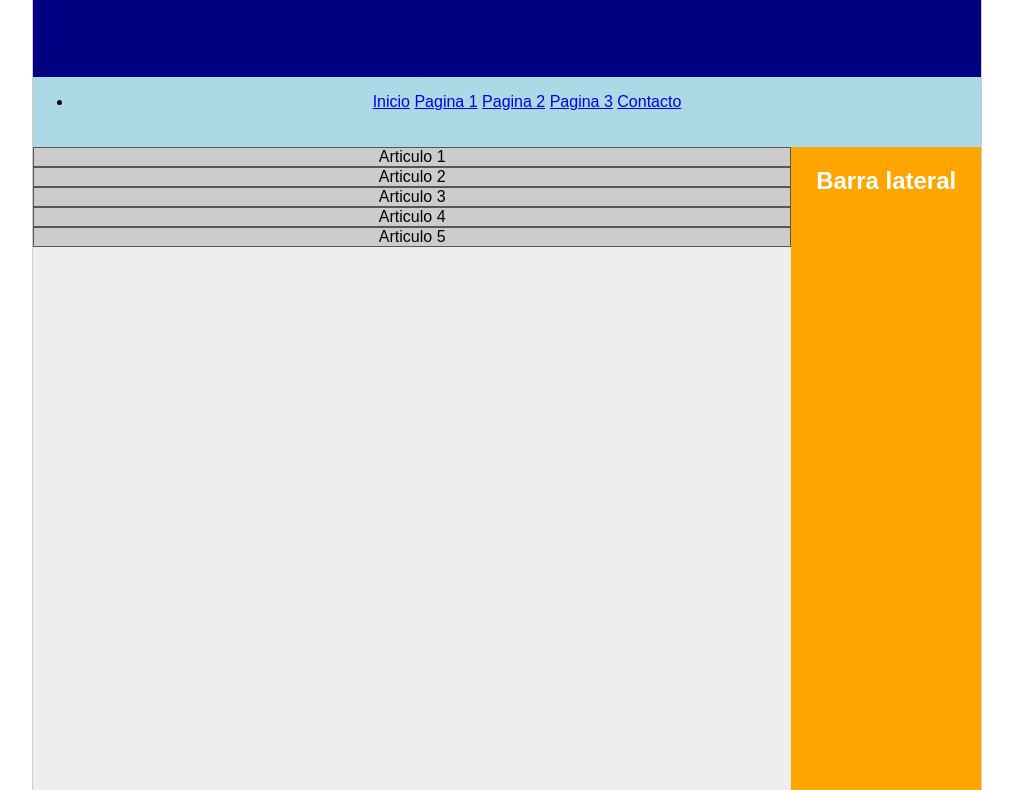
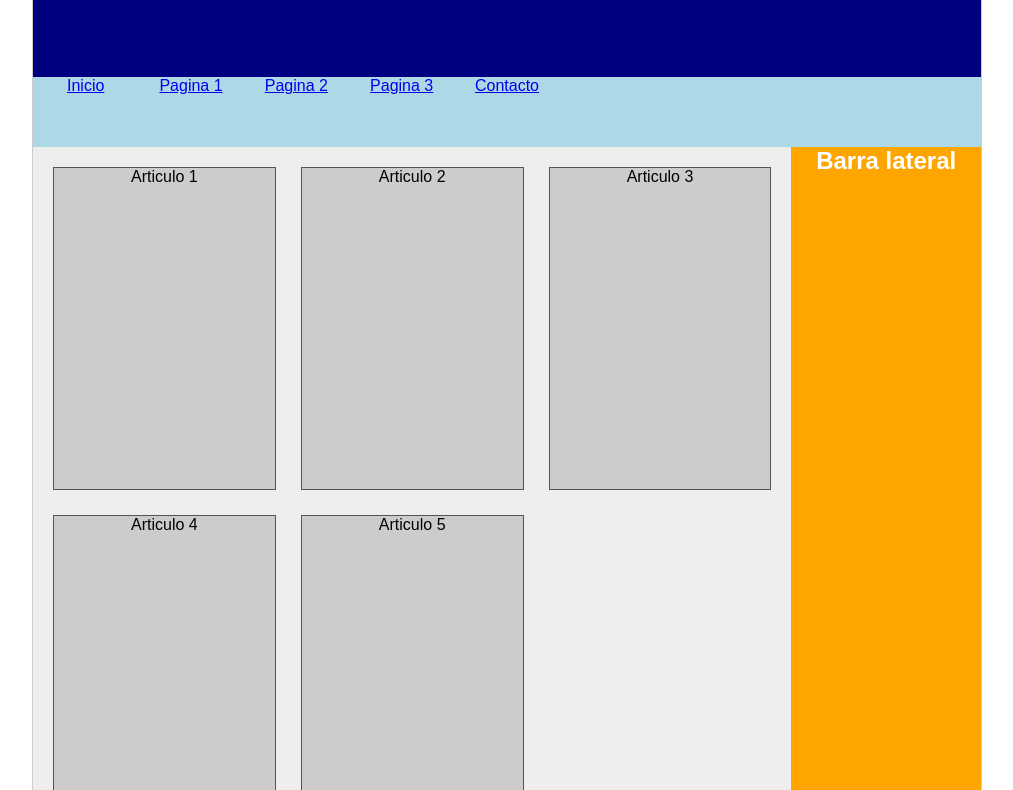
Before and after one commit to Andrus123/aprendiendo-css-grid, a plain HTML site: page index.html in a window 1280 px wide. Shown: the part 82-872 px from the top of the page, without its empty margins (133-1146 px from the left). Drawn offline with Linux system fonts and the light colour scheme.

Commit message:
Grid dentro de Grid
podemos colocar un grid dentro de otro grid:
seleccionamos el contenido principal del div webste con #contenido le damos display grid, grid template columns de 3 columnas cada una con 1fr, gridgap de 25px,padding de 20px para los espacios entre los articulos

al #menu igual le damos un display grid, un gridtemplate columns de 9 columnas cada una de 1fr, y a los estilos globales lo seleccionamos con #website * y le damos margin y padding 0px

```diff
--- a/index.html
+++ b/index.html
@@ -22,13 +22,11 @@
 
             <nav id="menu">
                 <ul>
-                    <li>
-                        <a href="#">Inicio</a>
-                        <a href="#">Pagina 1</a>
-                        <a href="#">Pagina 2</a>
-                        <a href="#">Pagina 3</a>
-                        <a href="#">Contacto</a>
-                    </li>
+                     <li><a href="#">Inicio</a></li>
+                     <li><a href="#">Pagina 1</a></li>
+                     <li><a href="#">Pagina 2</a></li>
+                     <li><a href="#">Pagina 3</a></li>
+                     <li><a href="#">Contacto</a></li>
                 </ul>
             </nav>
 
--- a/styles.css
+++ b/styles.css
@@ -3,6 +3,10 @@ body{
     text-align: center;
 }
 /*---------------EJERCICIO COMPLETO-------------------------*/
+#website *{
+    margin: 0px;
+    padding: 0px;
+}
 
 #website{
 
@@ -29,8 +33,19 @@ body{
     color: black;
 }
 
+#menu ul{
+    display: grid;
+    grid-template-columns: repeat(9, 1fr);
+    list-style: none;
+}
+
 #contenido{
     grid-column: 1 / 5;
+
+    display: grid;
+    grid-template-columns: repeat(3, 1fr);
+    grid-gap: 25px;
+    padding: 20px;
     background: #eee;
 }
 
```
